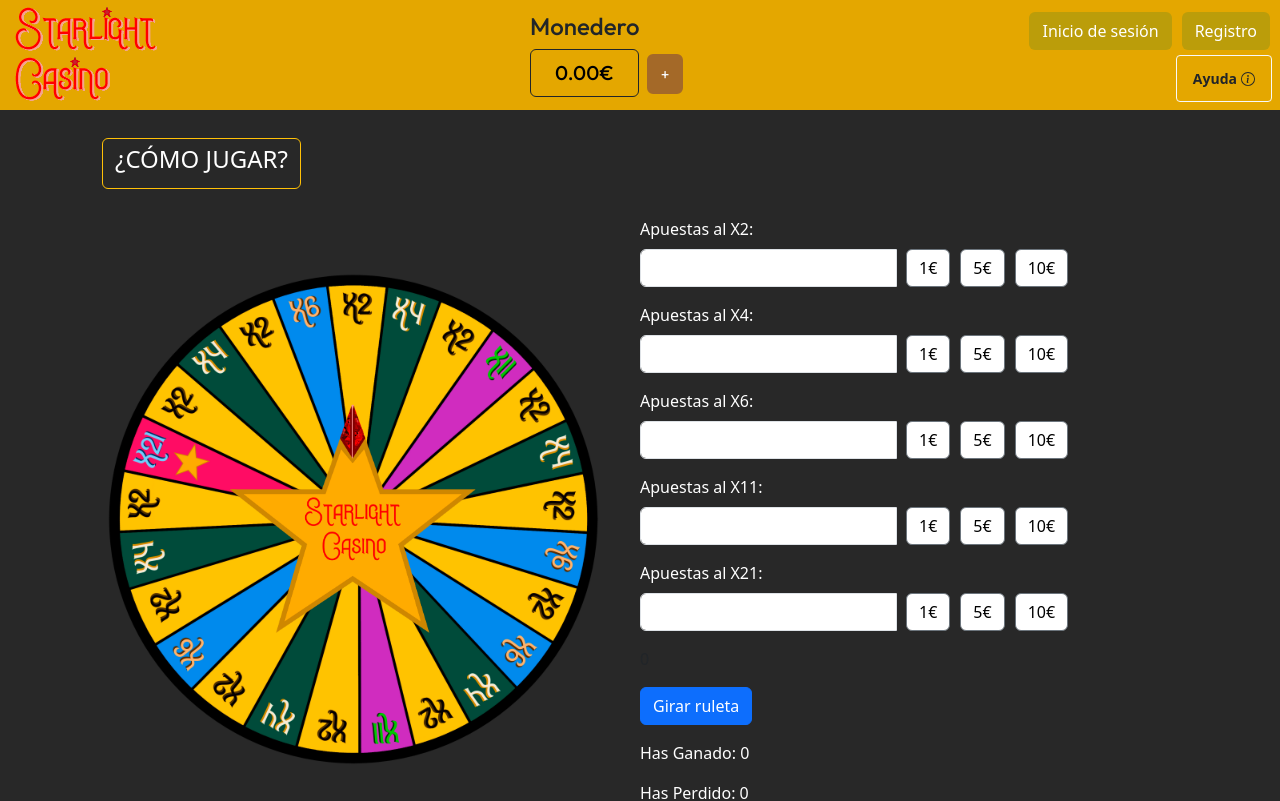
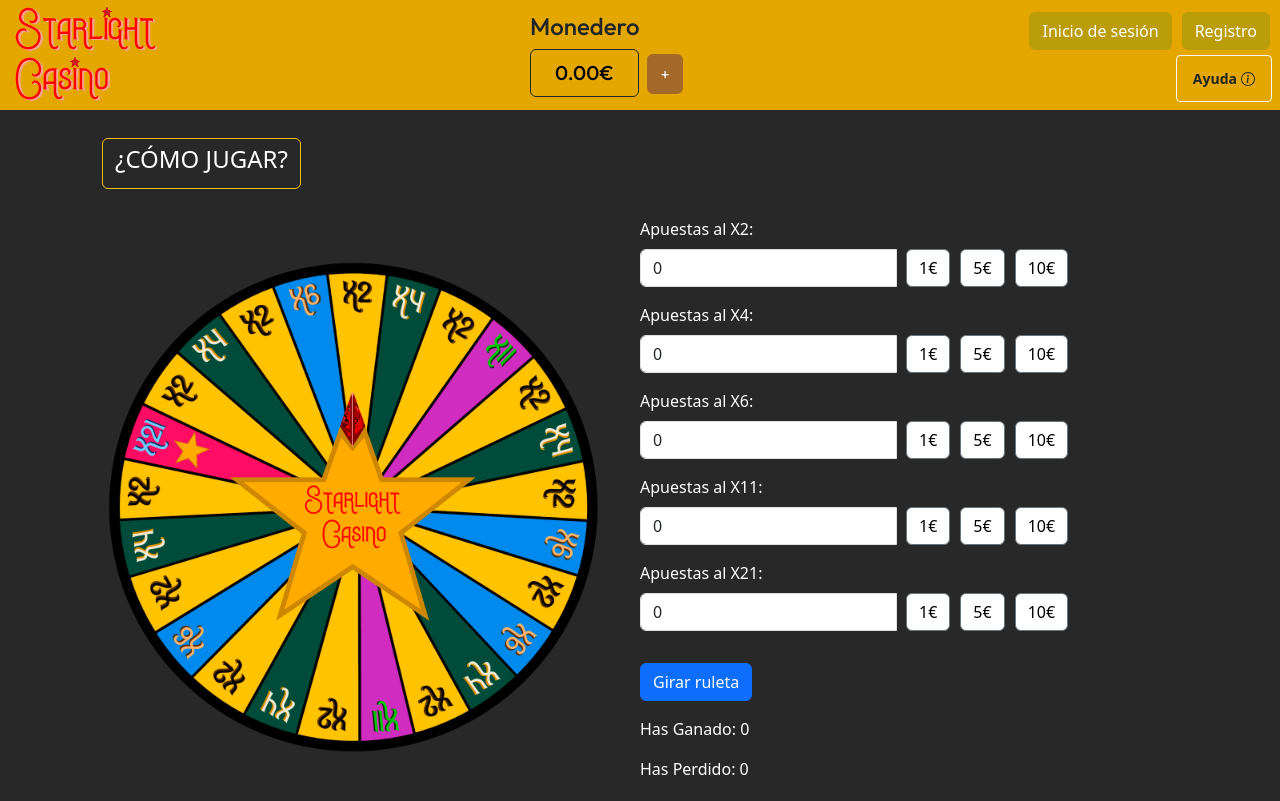
Before and after one commit to BrotherZ11/starlight, a React (Vite) app in the folder casino/: page /#/ruleta in a window 1280 px wide. Shown: the top 801 px of the page. Built offline with nearby package versions, Linux system fonts and the light colour scheme.

Commit message:
Ruleta bugs fixed

```diff
--- a/casino/src/pages/Ruleta.jsx
+++ b/casino/src/pages/Ruleta.jsx
@@ -11,7 +11,7 @@
 
 import ruleta from "../assets/ruleta.png";
 import estrella from "../assets/estrella.png";
-import x2Image from "../assets/x2.png"; // Import the x2 image
+import x2Image from "../assets/x2.png";
 import x4Image from "../assets/x4.png";
 import x6Image from "../assets/x6.png";
 import x11Image from "../assets/x11.png";
@@ -68,10 +68,10 @@
     [4, 21],
   ]);
 
-  const [amounts, setAmounts] = useState(Array(5).fill(""));
+  const [amounts, setAmounts] = useState(Array(5).fill(0));
   const [actualProfit, setActualProfit] = useState(0);
   const [actualLose, setActualLose] = useState(0);
-  const [insufficientFunds, setInsufficientFunds] = useState(0);
+  const [insufficientFunds, setInsufficientFunds] = useState(false);
   const [girando, setGirando] = useState(false);
 
   const handleAmountChange = async (index, value) => {
@@ -291,6 +291,7 @@
                       src={estrella}
                       alt="Overlay"
                       onClick={
+                        !insufficientFunds &&
                         !girando &&
                         !showX2 &&
                         !showX4 &&
@@ -310,11 +311,12 @@
                           alt="Por 2"
                           className="position-absolute pulsate non-clickable"
                           style={{
-                      marginBottom: "100%",
-                      marginLeft: "50%",
+                            top: "25%",
+                            left: "25%",
+                            transform: "translate(-50%, -50%)",
                           }}
-                    aria-label="multiplicado por 2"
                           aria-live="assertive"
+                          aria-label="Por dos"
                       />
                   )}
                   {showX4 && (
@@ -323,11 +325,12 @@
                           alt="Por 4"
                           className="position-absolute pulsate non-clickable"
                           style={{
-                      marginBottom: "100%",
-                      marginLeft: "50%",
+                            top: "25%",
+                            left: "25%",
+                            transform: "translate(-50%, -50%)",
                           }}
-                    aria-label="multiplicado por 4"
                           aria-live="assertive"
+                          aria-label="Por cuatro"
                       />
                   )}
                   {showX6 && (
@@ -336,11 +339,12 @@
                           alt="Por 6"
                           className="position-absolute pulsate non-clickable"
                           style={{
-                      marginBottom: "100%",
-                      marginLeft: "50%",
+                            top: "25%",
+                            left: "25%",
+                            transform: "translate(-50%, -50%)",
                           }}
-                    aria-label="multiplicado por 6"
                           aria-live="assertive"
+                          aria-label="Por seis"
                       />
                   )}
                   {showX11 && (
@@ -349,11 +353,12 @@
                           alt="Por 11"
                           className="position-absolute pulsate non-clickable"
                           style={{
-                      marginBottom: "100%",
-                      marginLeft: "50%",
+                            top: "25%",
+                            left: "25%",
+                            transform: "translate(-50%, -50%)",
                           }}
-                    aria-label="multiplicado por 11"
                           aria-live="assertive"
+                          aria-label="Por once"
                       />
                   )}
                   {showX21 && (
@@ -362,11 +367,12 @@
                           alt="Por 21"
                           className="position-absolute pulsate non-clickable"
                           style={{
-                      marginBottom: "100%",
-                      marginLeft: "50%",
+                            top: "25%",
+                            left: "25%",
+                            transform: "translate(-50%, -50%)",
                           }}
-                    aria-label="multiplicado por 21"
                           aria-live="assertive"
+                          aria-label="Por veintiuno"
                       />
                   )}
                 </div>
@@ -452,7 +458,11 @@
                     </div>
                 ))}
                 {insufficientFunds && (
-                <div style={{ color: "red" }} aria-label="Fondos insuficientes">
+                    <div
+                        style={{ color: "red" }}
+                        aria-label="Fondos insuficientes"
+                        aria-live="polite"
+                    >
                       ¡Fondos Insuficientes!
                     </div>
                 )}
@@ -472,17 +482,16 @@
                 >
                   Girar ruleta
                 </button>
-              <p
+                {!girando && !showX2 && !showX4 && !showX6 && !showX11 && !showX21 && (
+                    <div
                         className="text-white mt-3"
-                aria-live="assertive"
+                        aria-live="polite"
+                        aria-atomic="true"
                     >
-                Has Ganado: {actualProfit}
-              </p>
-              <p
-                className="text-white"
-                aria-live="assertive">
-                Has Perdido: {actualLose}
-              </p>
+                      <p>Has Ganado: {actualProfit}</p>
+                      <p>Has Perdido: {actualLose}</p>
+                    </div>
+                )}
               </div>
             </div>
           </div>
```
Lines whose indentation alone changed are shown as unchanged.
